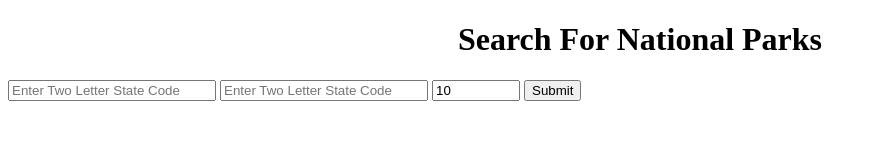
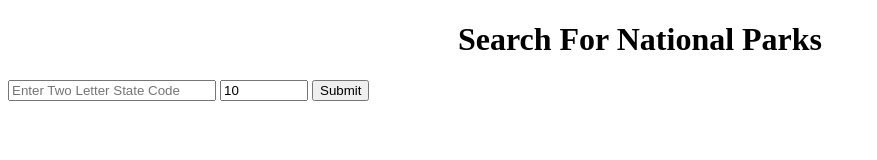
Before and after one commit to Jaxonion/NationalParksApi, a plain HTML site: page index.html in a window 1280 px wide. Shown: the whole page, without its empty margins (0-877 px from the left). Drawn offline with nearby package versions, Linux system fonts and the light colour scheme.

Commit message:
updated index.html

```diff
--- a/index.html
+++ b/index.html
@@ -11,7 +11,6 @@
     <h1>Search For National Parks</h1>
 
     <input type='text' placeholder='Enter Two Letter State Code' class='searchBox search'>
-    <input type='text' placeholder='Enter Two Letter State Code' class='searchBox2 search'>
     <input type='text' placeholder='Max Results' class='maxResults'value='10'>
     <button type='submit' class='submitButton'>Submit</button>
     </div>
```
